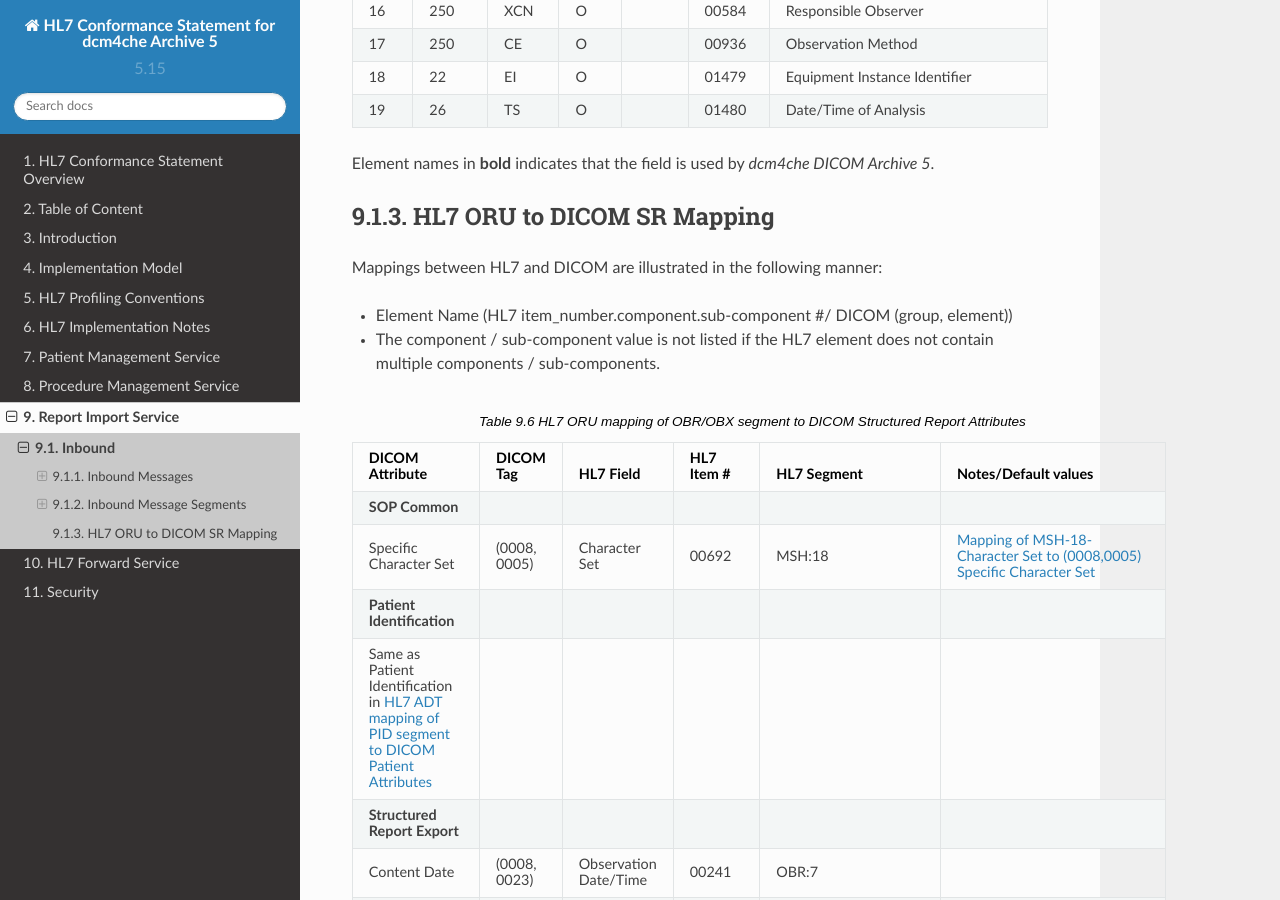
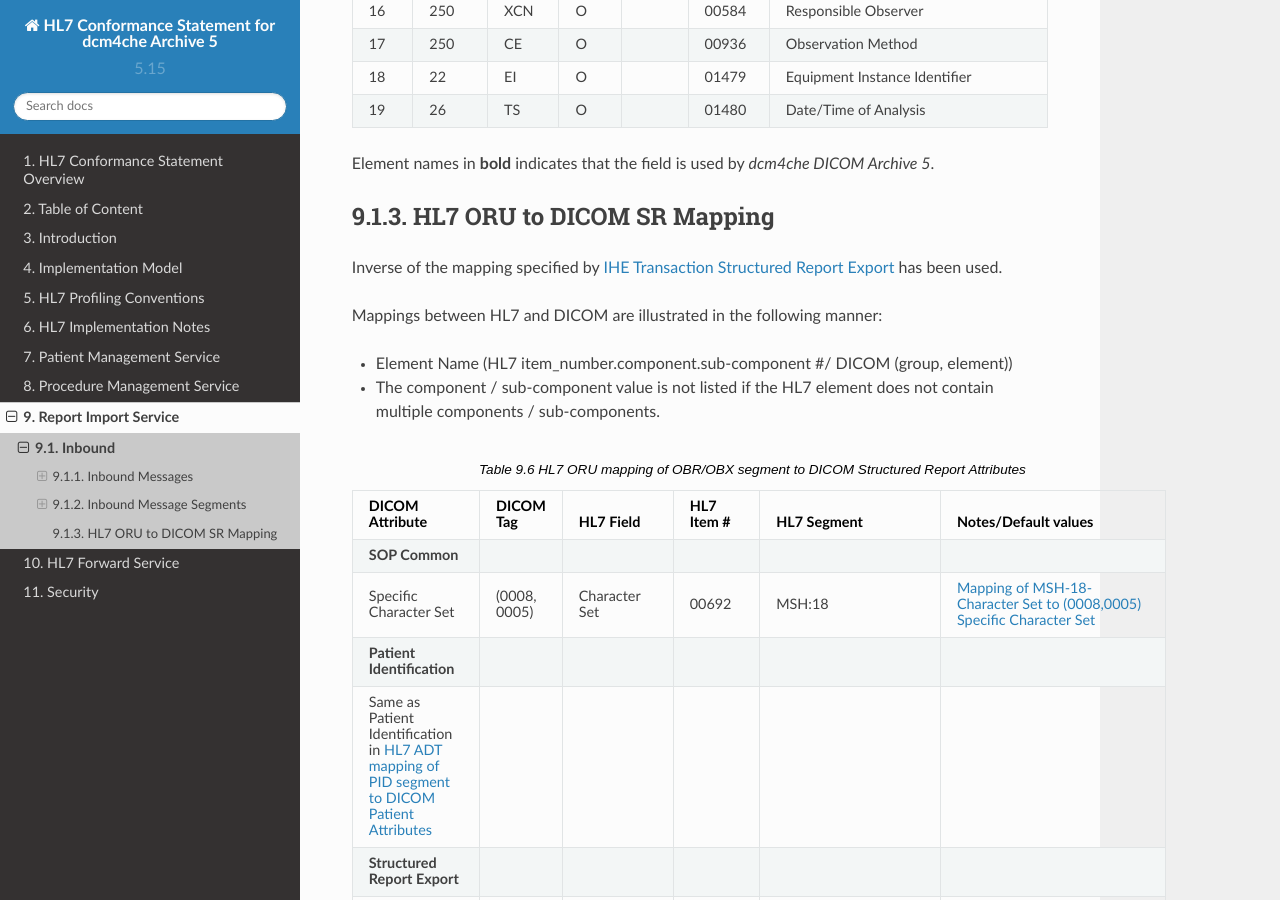
Before and after one commit to dcm4che/dcm4chee-arc-hl7cs, a Sphinx documentation site: the page built from source/oru/inbound.rst, in a window 1280 px wide and 900 px high, scrolled down 5972 px. Built offline with Sphinx 7.4.7 and the Read the Docs theme 2.0.0, drawn with Linux system fonts in a browser that asks for light colours.

Commit message:
Include reference to IHE Transaction SR Export

```diff
--- a/source/oru/inbound.rst
+++ b/source/oru/inbound.rst
@@ -222,6 +222,9 @@
 HL7 ORU to DICOM SR Mapping
 ===========================
 
+Inverse of the mapping specified by `IHE Transaction Structured Report Export <http://ihe.net/uploadedFiles/Documents/Radiology/IHE_RAD_TF_Vol2.pdf#page=283>`_
+has been used.
+
 Mappings between HL7 and DICOM are illustrated in the following manner:
 
 - Element Name (HL7 item_number.component.sub-component #/ DICOM (group, element))
```
